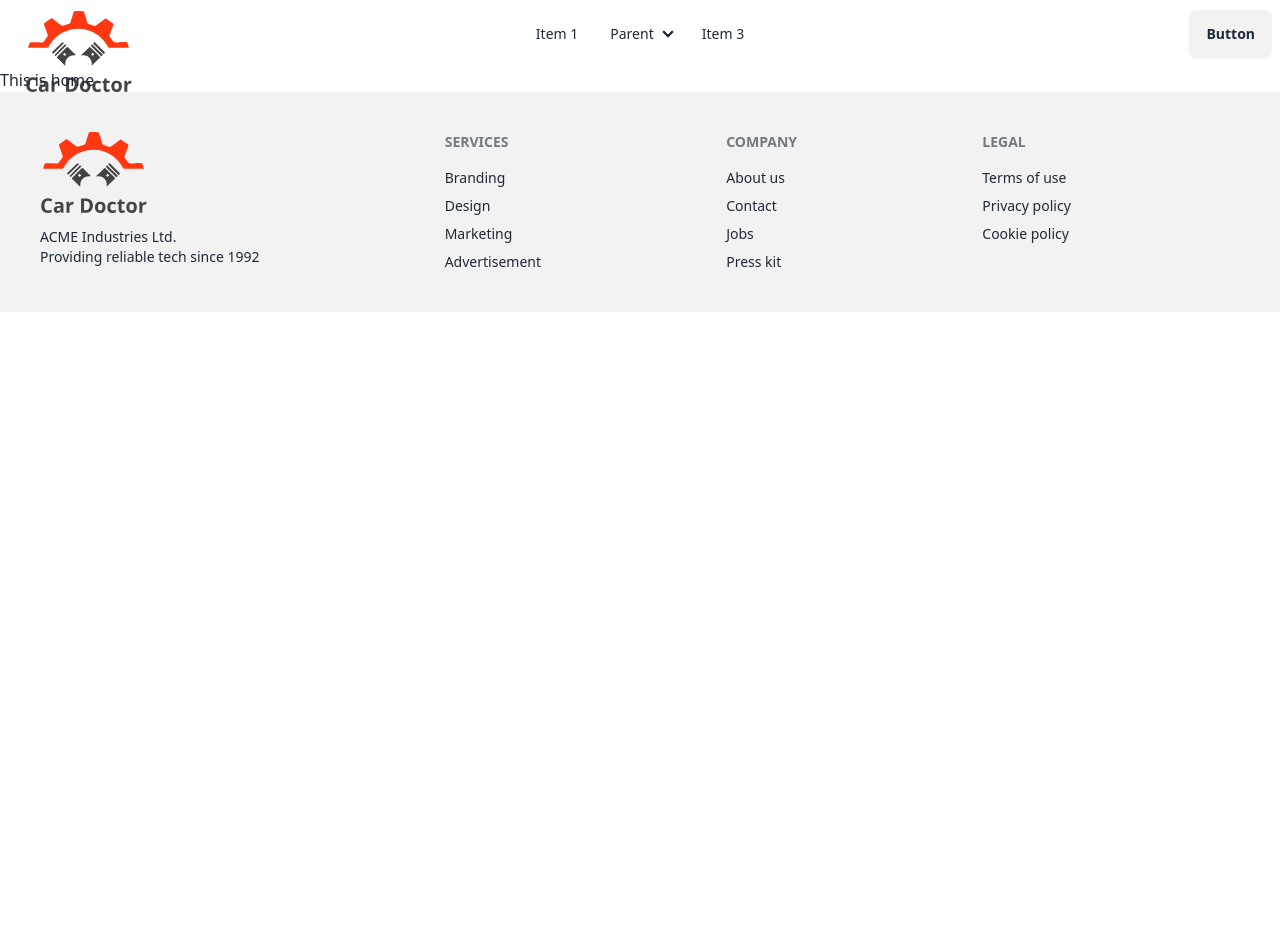
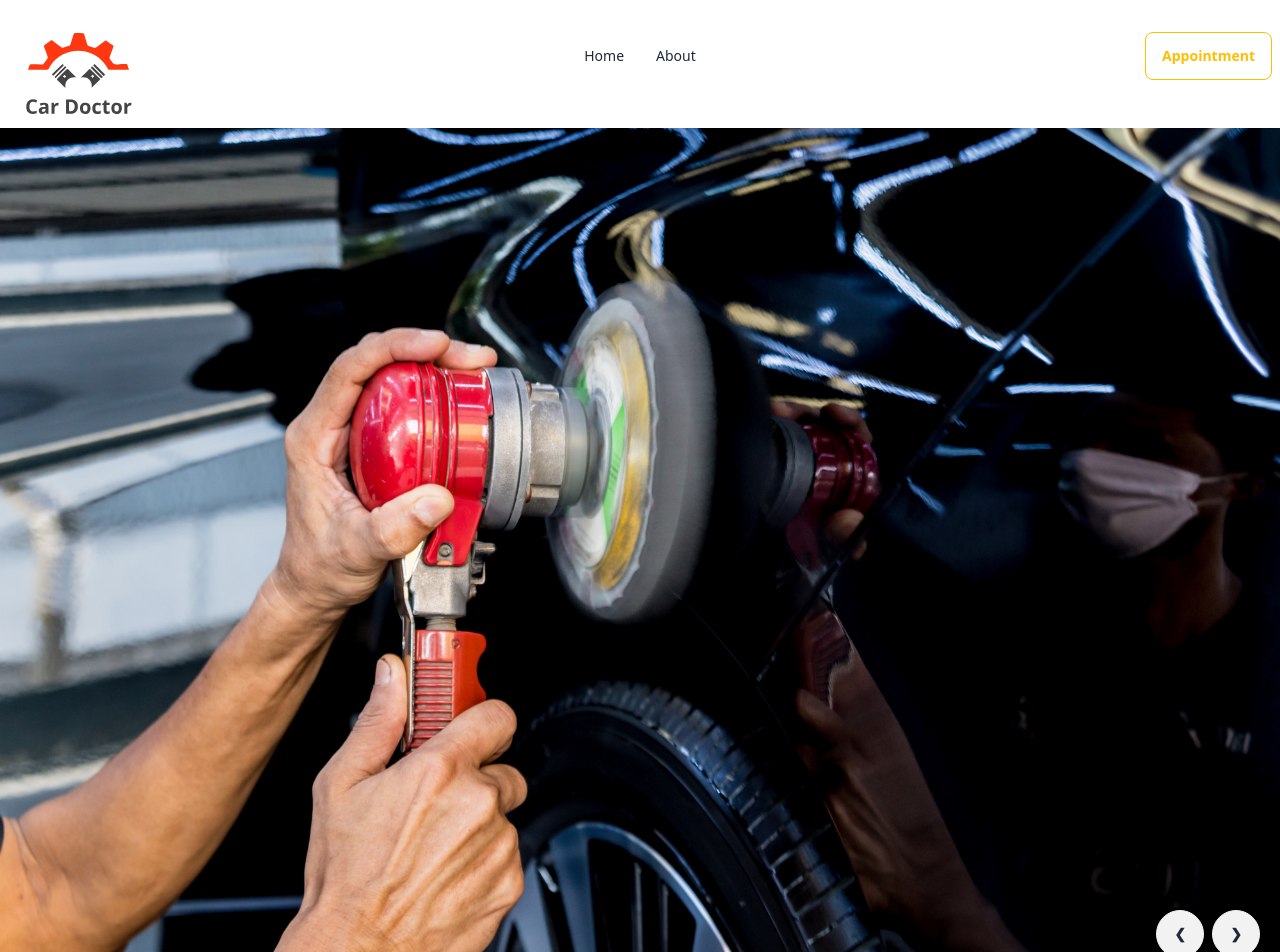
Before and after one commit to nhwnahid007/car-doctor-client, a React (Vite) app: page / in a window 1280 px wide. Shown: the top 952 px of the page. Before the commit the page ends 800 px from the top, so only its background shows below. Built offline with nearby package versions, Linux system fonts and the light colour scheme.

Commit message:
added banner section

```diff
--- a/package.json
+++ b/package.json
@@ -15,7 +15,8 @@
     "react": "^18.2.0",
     "react-dom": "^18.2.0",
     "react-router-dom": "^6.23.0",
-    "sort-by": "^1.2.0"
+    "sort-by": "^1.2.0",
+    "swiper": "^11.1.1"
   },
   "devDependencies": {
     "@types/react": "^18.2.66",
--- /dev/null
+++ b/src/Pages/Home/Banner.jsx
@@ -0,0 +1,130 @@
+import React, { useState, useEffect } from "react";
+
+import img1 from "../../assets/images/banner/1.jpg";
+import img2 from "../../assets/images/banner/2.jpg";
+import img3 from "../../assets/images/banner/3.jpg";
+import img4 from "../../assets/images/banner/4.jpg";
+import img5 from "../../assets/images/banner/5.jpg";
+import img6 from "../../assets/images/banner/6.jpg";
+
+const Banner = () => {
+  const images = [img1, img2, img3, img4, img5, img6];
+  const [currentSlide, setCurrentSlide] = useState(0);
+
+  useEffect(() => {
+    const interval = setInterval(() => {
+      setCurrentSlide((prevSlide) => (prevSlide + 1) % images.length);
+    }, 2500);
+
+    return () => clearInterval(interval);
+  }, [images.length]);
+
+  return (
+    <div className="carousel w-full relative">
+      <div id="slide1" className={`carousel-item relative w-full ${currentSlide === 0 ? "" : "hidden"}`}>
+        <img src={img1} className="w-full" />
+        <div className="absolute flex justify-end transform -translate-y-1/2 left-5 right-5 bottom-0 gap-2">
+          <a href="#slide6" className="btn btn-circle" onClick={(e) => {
+            e.preventDefault();
+            setCurrentSlide(5);
+          }}>
+            ❮
+          </a>
+          <a href="#slide2" className="btn btn-circle" onClick={(e) => {
+            e.preventDefault();
+            setCurrentSlide(1);
+          }}>
+            ❯
+          </a>
+        </div>
+      </div>
+      <div id="slide2" className={`carousel-item relative w-full ${currentSlide === 1 ? "" : "hidden"}`}>
+        <img src={img2} className="w-full" />
+        <div className="absolute flex justify-end transform -translate-y-1/2 left-5 right-5 bottom-0 gap-2">
+          <a href="#slide1" className="btn btn-circle" onClick={(e) => {
+            e.preventDefault();
+            setCurrentSlide(0);
+          }}>
+            ❮
+          </a>
+          <a href="#slide3" className="btn btn-circle" onClick={(e) => {
+            e.preventDefault();
+            setCurrentSlide(2);
+          }}>
+            ❯
+          </a>
+        </div>
+      </div>
+      <div id="slide3" className={`carousel-item relative w-full ${currentSlide === 2 ? "" : "hidden"}`}>
+        <img src={img3} className="w-full" />
+        <div className="absolute flex justify-end transform -translate-y-1/2 left-5 right-5 bottom-0 gap-2">
+          <a href="#slide2" className="btn btn-circle" onClick={(e) => {
+            e.preventDefault();
+            setCurrentSlide(1);
+          }}>
+            ❮
+          </a>
+          <a href="#slide4" className="btn btn-circle" onClick={(e) => {
+            e.preventDefault();
+            setCurrentSlide(3);
+          }}>
+            ❯
+          </a>
+        </div>
+      </div>
+      <div id="slide4" className={`carousel-item relative w-full ${currentSlide === 3 ? "" : "hidden"}`}>
+        <img src={img4} className="w-full" />
+        <div className="absolute flex justify-end transform -translate-y-1/2 left-5 right-5 bottom-0 gap-2">
+          <a href="#slide3" className="btn btn-circle" onClick={(e) => {
+            e.preventDefault();
+            setCurrentSlide(2);
+          }}>
+            ❮
+          </a>
+          <a href="#slide5" className="btn btn-circle" onClick={(e) => {
+            e.preventDefault();
+            setCurrentSlide(4);
+          }}>
+            ❯
+          </a>
+        </div>
+      </div>
+      <div id="slide5" className={`carousel-item relative w-full ${currentSlide === 4 ? "" : "hidden"}`}>
+        <img src={img5} className="w-full" />
+        <div className="absolute flex justify-end transform -translate-y-1/2 left-5 right-5 bottom-0 gap-2">
+          <a href="#slide4" className="btn btn-circle" onClick={(e) => {
+            e.preventDefault();
+            setCurrentSlide(3);
+          }}>
+            ❮
+          </a>
+          <a href="#slide6" className="btn btn-circle" onClick={(e) => {
+            e.preventDefault();
+            setCurrentSlide(5);
+          }}>
+            ❯
+          </a>
+        </div>
+      </div>
+      <div id="slide6" className={`carousel-item relative w-full ${currentSlide === 5 ? "" : "hidden"}`}>
+        <img src={img6} className="w-full" />
+        <div className="absolute flex justify-end transform -translate-y-1/2 left-5 right-5 bottom-0 gap-2">
+          <a href="#slide5" className="btn btn-circle" onClick={(e) => {
+            e.preventDefault();
+            setCurrentSlide(4);
+          }}>
+            ❮
+          </a>
+          <a href="#slide1" className="btn btn-circle" onClick={(e) => {
+            e.preventDefault();
+            setCurrentSlide(0);
+          }}>
+            ❯
+          </a>
+        </div>
+      </div>
+    </div>
+  );
+};
+
+export default Banner;
--- a/src/Pages/Home/Home.jsx
+++ b/src/Pages/Home/Home.jsx
@@ -1,9 +1,11 @@
+import Banner from "./Banner";
 
 
 const Home = () => {
     return (
         <div>
-            <h1>This is home </h1>
+            <Banner></Banner>
+
         </div>
     );
 };
--- a/src/Pages/Shared/Navbar.jsx
+++ b/src/Pages/Shared/Navbar.jsx
@@ -1,8 +1,18 @@
 import { Link } from "react-router-dom";
-import logo from '../../assets/logo.svg'
+import logo from "../../assets/logo.svg";
 const Navbar = () => {
+  const navItems = (
+    <>
+      <li>
+        <Link to="/">Home</Link>
+      </li>
+      <li>
+        <Link to="/about">About</Link>
+      </li>
+    </>
+  );
   return (
-    <div className="navbar bg-base-100">
+    <div className="navbar bg-base-100 h-28 mb-4">
       <div className="navbar-start">
         <div className="dropdown">
           <div tabIndex={0} role="button" className="btn btn-ghost lg:hidden">
@@ -25,52 +35,20 @@
             tabIndex={0}
             className="menu menu-sm dropdown-content mt-3 z-[1] p-2 shadow bg-base-100 rounded-box w-52"
           >
-            <li>
-              <a>Item 1</a>
-            </li>
-            <li>
-              <a>Parent</a>
-              <ul className="p-2">
-                <li>
-                  <a>Submenu 1</a>
-                </li>
-                <li>
-                  <a>Submenu 2</a>
-                </li>
-              </ul>
-            </li>
-            <li>
-              <a>Item 3</a>
-            </li>
+            {navItems}
           </ul>
         </div>
-        <Link to='/' className="btn btn-ghost text-xl"><img src={logo} alt="" /></Link>
+        <Link to="/" className="btn btn-ghost text-xl">
+          <img src={logo} alt="" />
+        </Link>
       </div>
       <div className="navbar-center hidden lg:flex">
-        <ul className="menu menu-horizontal px-1">
-          <li>
-            <a>Item 1</a>
-          </li>
-          <li>
-            <details>
-              <summary>Parent</summary>
-              <ul className="p-2">
-                <li>
-                  <a>Submenu 1</a>
-                </li>
-                <li>
-                  <a>Submenu 2</a>
-                </li>
-              </ul>
-            </details>
-          </li>
-          <li>
-            <a>Item 3</a>
-          </li>
-        </ul>
+        <ul className="menu menu-horizontal px-1">{navItems}</ul>
       </div>
       <div className="navbar-end">
-        <a className="btn">Button</a>
+      <button className="btn btn-warning btn-outline">
+        Appointment
+      </button>
       </div>
     </div>
   );
```
Also changed, not shown: 1 other file (tests, documents, lock files or other folders).
